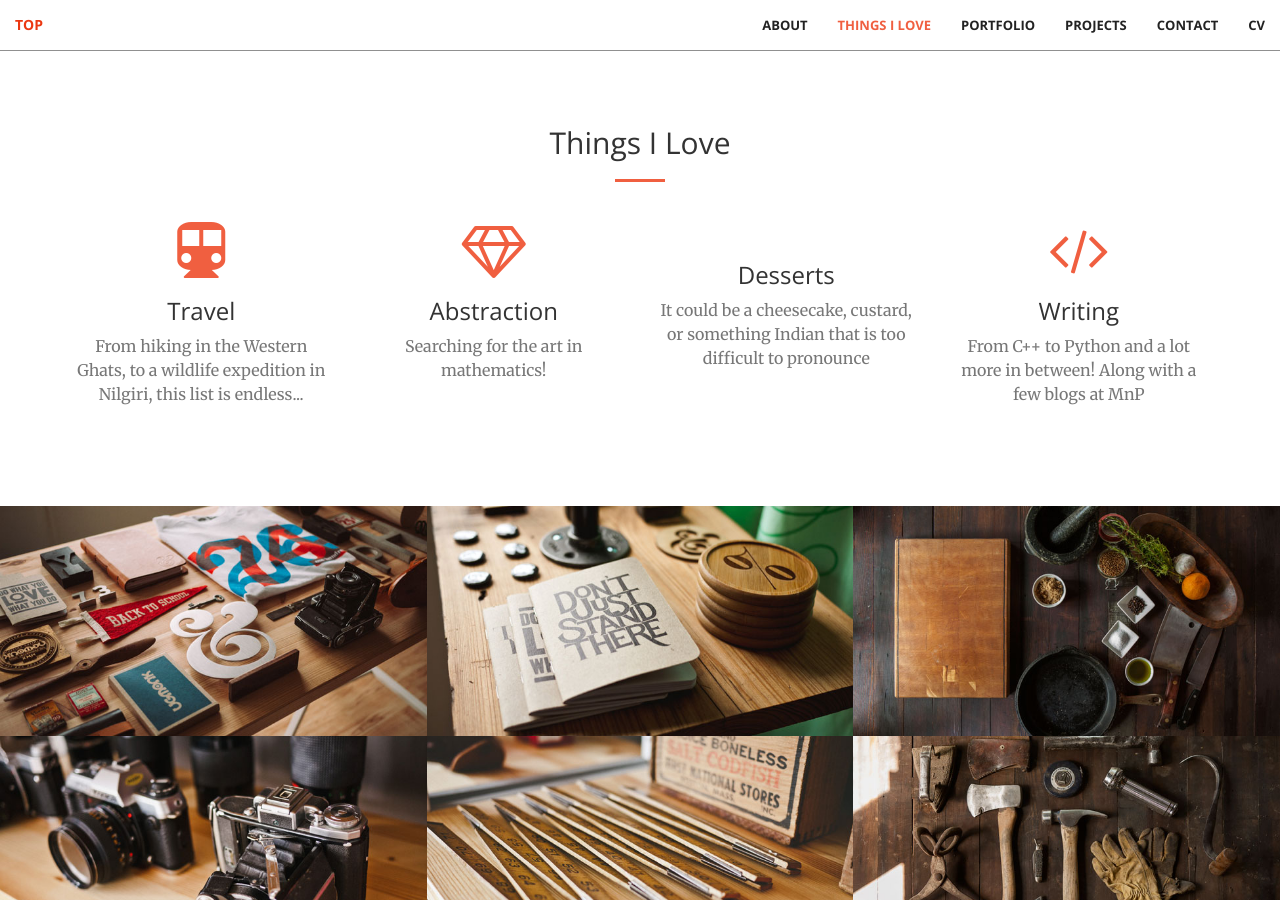
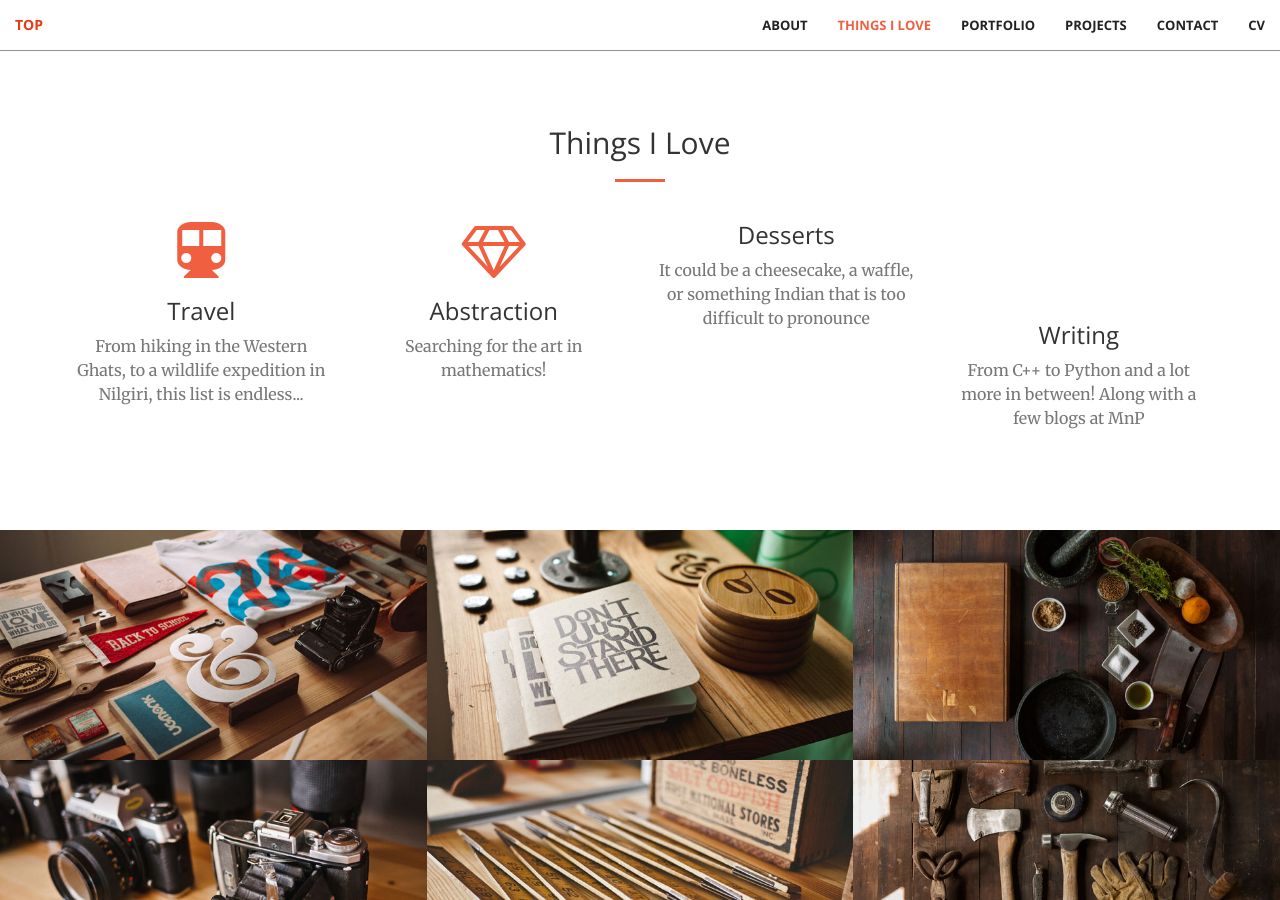
Before and after one commit to aravindbharathi/aravindbharathi.github.io, a Jekyll site: the page built from index.html, in a window 1280 px wide and 900 px high, scrolled down 1457 px. Built offline with Jekyll 4.4.1, drawn with Linux system fonts in a browser that asks for light colours.

Commit message:
Update stuff.html

```diff
--- a/_includes/stuff.html
+++ b/_includes/stuff.html
@@ -30,17 +30,17 @@
             <div class="col-lg-3 col-md-6 text-center">
                 <div class="service-box">
                     <a href="https://www.aero.iitb.ac.in/satlab/index.php" target="_blank">
-                    <i class="fa fa-4x fa-ice-cream wow bounceIn text-primary" data-wow-delay=".1s"></i>
+                    <i class="fas fa-4x fa-ice-cream wow bounceIn text-primary" data-wow-delay=".1s"></i>
                     </a>
                     <h3>Desserts</h3>
-                    <p class="text-muted">It could be a cheesecake, custard, or something Indian that is too difficult to pronounce</p>
+                    <p class="text-muted">It could be a cheesecake, a waffle, or something Indian that is too difficult to pronounce</p>
                 </div>
             </div>
             <div class="col-lg-3 col-md-6 text-center">
                 <div class="service-box">
                     <a href="https://github.com/aravindbharathi" target="_blank">
                     <!--<i class="fa fa-4x fa-code wow bounceIn text-primary" data-wow-delay=".3s"></i>-->
-                    <i class="fa fa-4x fa-code wow bounceIn text-primary" data-wow-delay=".3s"></i>
+                    <i class="fas fa-4x fa-code wow bounceIn text-primary" data-wow-delay=".3s"></i>
                     </a>
                     <h3>Writing</h3>
                     <p class="text-muted">From C++ to Python and a lot more in between! Along with a few blogs at MnP</p>
```
